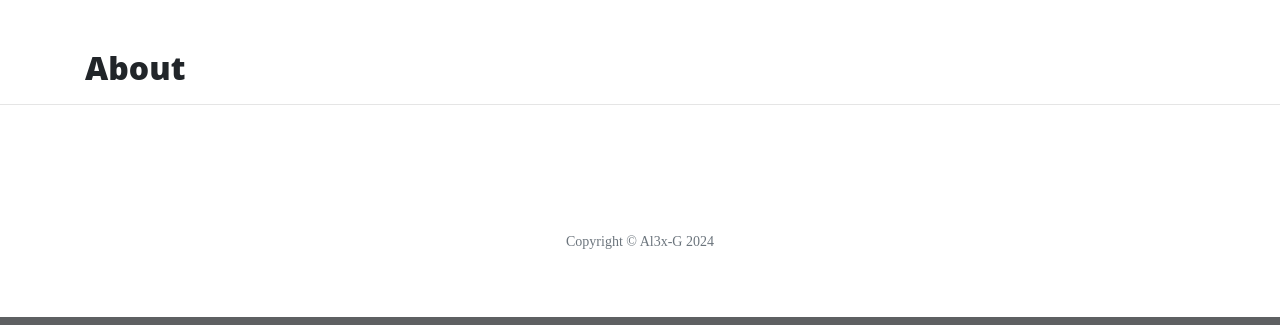
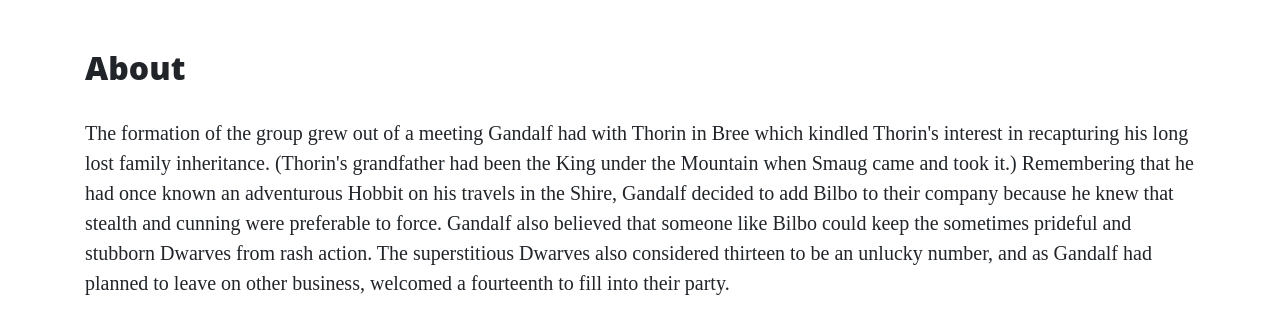
Before and after one commit to Al3x-G/thorin-flask-app, a Flask app: page /about in a window 1280 px wide. Shown: the part 629-954 px from the top of the page. Run offline with Flask 3, Linux system fonts and the light colour scheme; some libraries are stand-ins or nearby versions.

Commit message:
Pause work half way through because Kim came home

```diff
--- a/templates/about.html
+++ b/templates/about.html
@@ -1,4 +1,43 @@
 {% extends "base.html" %}
 {% block content %}
     <h2>About</h2>
+    <p>
+        The formation of the group grew out of a meeting Gandalf had with Thorin in Bree which kindled Thorin's interest in
+        recapturing his long lost family inheritance. (Thorin's grandfather had been the King under the Mountain when Smaug
+        came and took it.) Remembering that he had once known an adventurous Hobbit on his travels in the Shire, Gandalf
+        decided to add Bilbo to their company because he knew that stealth and cunning were preferable to force. Gandalf
+        also believed that someone like Bilbo could keep the sometimes prideful and stubborn Dwarves from rash action. The
+        superstitious Dwarves also considered thirteen to be an unlucky number, and as Gandalf had planned to leave on other
+        business, welcomed a fourteenth to fill into their party.
+    </p>
+
+    <div class="row featurette">
+        <div class="col-md-7">
+            <h3>Thorin Oakenshield</h3>
+            <p>
+                Thorin II was born in TA 2746 to the Dwarf prince Thráin II in the city of the Lonely Mountain. Early in his youth,
+                Thorin and the other Dwarves of the Lonely Mountain were forced to flee by the dragon Smaug, in TA 2770. While in
+                exile, he quickly grew into a capable warrior. This was demonstrated at the Battle of Azanulbizar, near Moria, in TA
+                2799. He fought with one of the Dwarven armies beneath Moria's East-gate, and at some point in the battle, his
+                shield broke, and, using an oaken tree branch found on the ground as a shield, he gained the epithet "Oakenshield,"
+                which remained with him even in death.
+            </p>
+        </div>
+        <div class="col-md-5">
+            <img src="https://static.wikia.nocookie.net/lotr/images/3/3f/ThorinBIG.jpg" alt="Thorin">
+        </div>
+    </div>
+
+    <div class="row featurette">
+        <div class="col-md-5">
+            <img src="https://static.wikia.nocookie.net/lotr/images/a/a6/HBT-DWF-003.jpg" alt="Fili and Kili">
+        </div>
+        <div class="col-md-7">
+            <p>
+                Fíli and Kíli were nephews of Thorin, who was the elder brother of their mother, Dís. They were also nephews of
+                Frerin, grandsons of Thráin II, and great-grandsons of Thrór. Fíli's most distinguishing feature was his long nose,
+                the longest of any of the Dwarves in Thorin's company.
+            </p>
+        </div>
+    </div>
 {% endblock %}
--- a/templates/base.html
+++ b/templates/base.html
@@ -108,6 +108,5 @@
         $("#copyright").text(new Date().getFullYear());
       </script>
 
-
 </body>
 </html>
```
